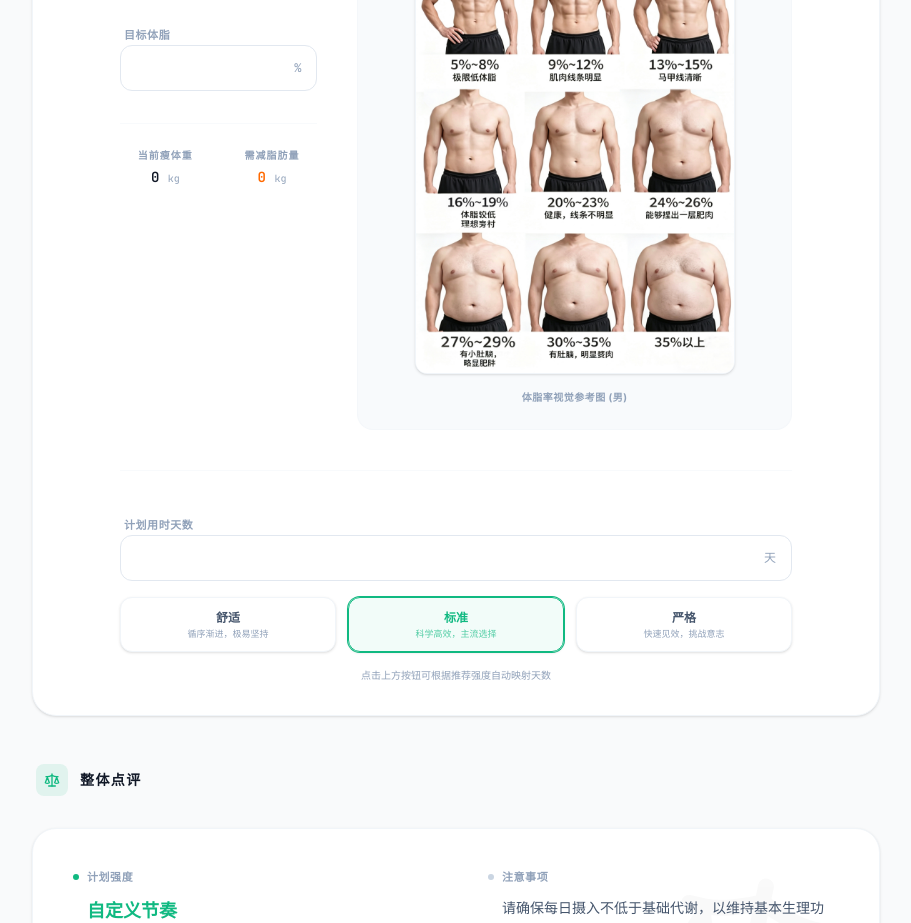
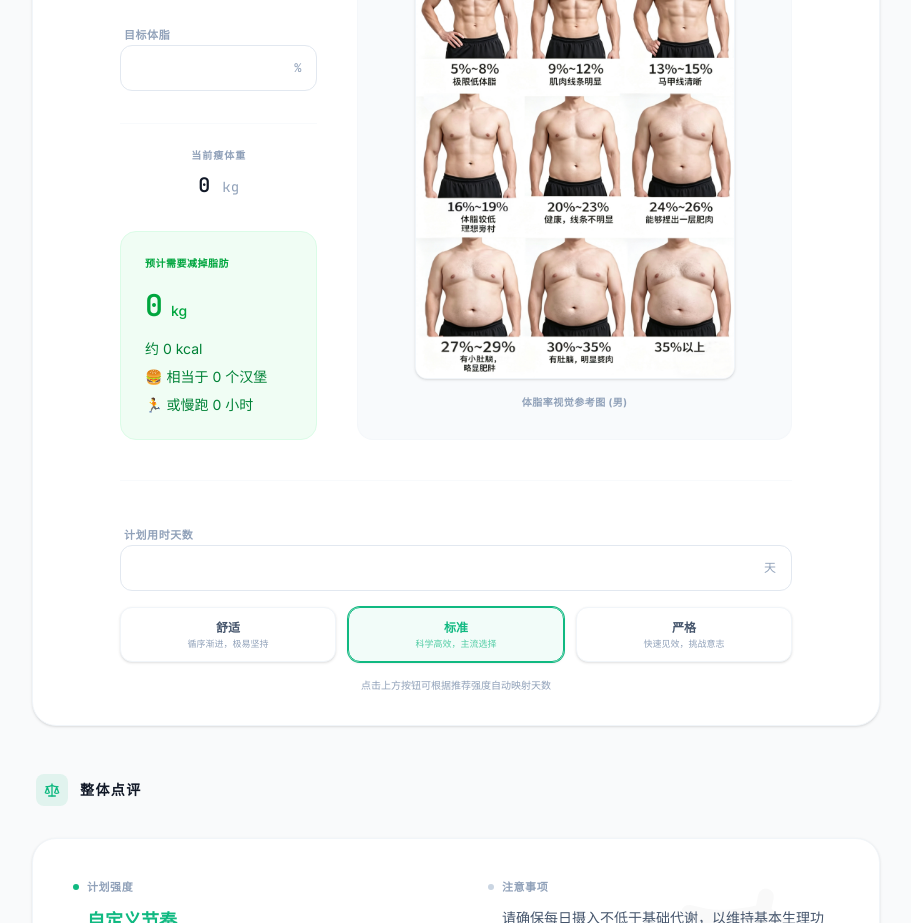
Before and after one commit to jiaozhiwei94-wq/fat-loss-calculator, a React (Vite) app: page / in a window 1280 px wide. Shown: the part 1400-2323 px from the top of the page, without its empty margins (184-1095 px from the left). Built offline with nearby package versions, Linux system fonts and the light colour scheme.

Commit message:
增加脂肪减量卡片展示

```diff
--- a/src/App.tsx
+++ b/src/App.tsx
@@ -206,7 +206,7 @@ export default function App() {
     activityMultiplier: 1.2,
   });
 
-  const [goal, setGoal] = useState<Goal>({
+  const [goal, setGoal] = useState<FatLossGoal>({
     currentBodyFat: 0,
     targetBodyFat: 0,
     planLevel: 'standard',
@@ -475,14 +475,32 @@ export default function App() {
                       <InputField label="目标体脂" value={goal.targetBodyFat} unit="%" onChange={(v: number) => setGoal({...goal, targetBodyFat: v})} min={0} max={100} step="0.1" />
                     </div>
 
-                    <div className="grid grid-cols-2 gap-4 pt-6 border-t border-slate-50">
+                    <div className="pt-6 border-t border-slate-50">
                       <div className="text-center">
-                        <p className="text-[10px] font-bold text-slate-400 uppercase tracking-widest mb-1">当前瘦体重</p>
-                        <p className="text-sm font-mono font-bold text-ink">{isNaN(results.leanBodyMass) || results.leanBodyMass <= 0 ? 0 : results.leanBodyMass.toFixed(1)} <span className="text-[10px] font-normal text-slate-400">kg</span></p>
+                        <p className="text-[10px] font-bold text-slate-400 uppercase tracking-widest mb-2">当前瘦体重</p>
+                        <p className="text-xl font-mono font-bold text-ink">{isNaN(results.leanBodyMass) || results.leanBodyMass <= 0 ? 0 : results.leanBodyMass.toFixed(1)} <span className="text-sm font-normal text-slate-400">kg</span></p>
                       </div>
-                      <div className="text-center">
-                        <p className="text-[10px] font-bold text-slate-400 uppercase tracking-widest mb-1">需减脂肪量</p>
-                        <p className="text-sm font-mono font-bold text-orange-500">{isNaN(results.weightToLose) || results.weightToLose <= 0 ? 0 : results.weightToLose.toFixed(1)} <span className="text-[10px] font-normal text-slate-400">kg</span></p>
+                    </div>
+
+                    {/* 脂肪减量卡片板块 */}
+                    <div className="mt-8 p-6 bg-green-50 rounded-2xl border border-green-100">
+                      <p className="text-[10px] font-bold text-green-600 uppercase tracking-wider mb-4">预计需要减掉脂肪</p>
+                      <div className="space-y-4">
+                        <div className="flex items-baseline gap-2">
+                          <span className="text-3xl font-mono font-bold text-green-600">{isNaN(results.weightToLose) || results.weightToLose <= 0 ? 0 : results.weightToLose.toFixed(1)}</span>
+                          <span className="text-sm font-medium text-green-600">kg</span>
+                        </div>
+                        <div className="space-y-2">
+                          <p className="text-sm text-green-700">约 {isNaN(results.totalCalorieDeficit) || results.totalCalorieDeficit <= 0 ? 0 : Math.round(results.totalCalorieDeficit)} kcal</p>
+                          <p className="text-sm text-green-700 flex items-center gap-1">
+                            <span>🍔</span>
+                            相当于 {isNaN(results.totalCalorieDeficit) || results.totalCalorieDeficit <= 0 ? 0 : Math.round(results.totalCalorieDeficit / 250)} 个汉堡
+                          </p>
+                          <p className="text-sm text-green-700 flex items-center gap-1">
+                            <span>🏃</span>
+                            或慢跑 {isNaN(results.totalCalorieDeficit) || results.totalCalorieDeficit <= 0 ? 0 : Math.round(results.totalCalorieDeficit / 1000 * 60)} 小时
+                          </p>
+                        </div>
                       </div>
                     </div>
                   </div>
```
